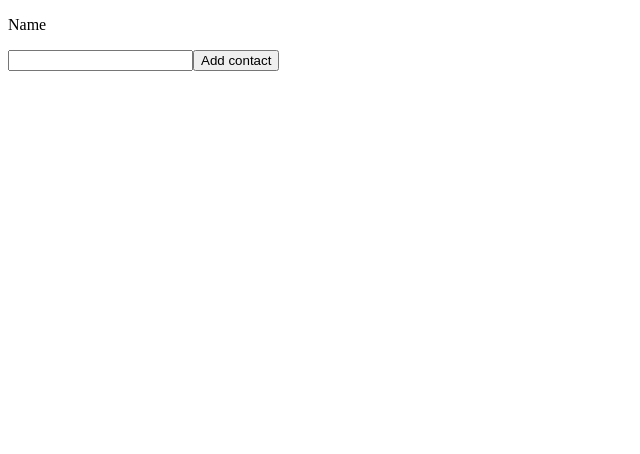
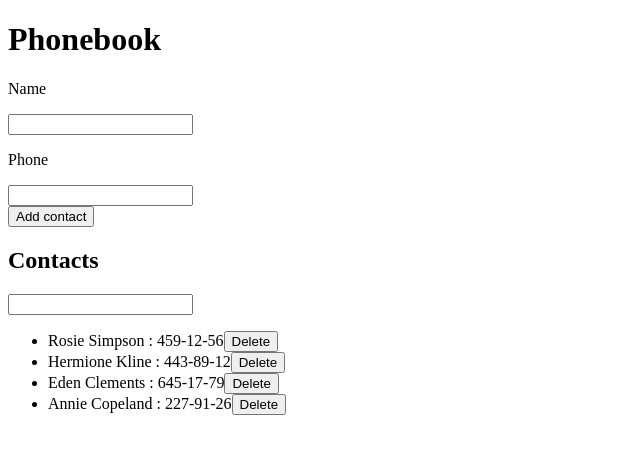
Before and after one commit to darya-ungvari/goit-react-hw-02-phonebook, a React (Create React App) app: page / in a window 1280 px wide. Shown: the top 454 px of the page, without its empty margins (0-640 px from the left). Built offline with nearby package versions, Linux system fonts and the light colour scheme.

Commit message:
Add filter

```diff
--- a/src/App.js
+++ b/src/App.js
@@ -1,33 +1,58 @@
 import './App.css';
 import React from 'react';
 import Form from './Components/Form/Form';
-import ContactList from './Components/ContactList/ContactList'
+import ContactList from './Components/ContactList/ContactList';
+import Filter from './Components/Filter/Filter';
 
 class App extends React.Component {
   state = {
-    contacts: [],
-    name: ''
+    contacts: [{id: 'id-1', name: 'Rosie Simpson', number: '459-12-56'},
+    {id: 'id-2', name: 'Hermione Kline', number: '443-89-12'},
+    {id: 'id-3', name: 'Eden Clements', number: '645-17-79'},
+    {id: 'id-4', name: 'Annie Copeland', number: '227-91-26'}],
+    filter: ''
   }
 
 
+  onFormSubmit = (contact) => {
+    let existedName = this.state.contacts.find((i) => i.name === contact.name)
+    if (existedName) {
+      alert(`${contact.name} is already in contacts`)
+    } else {this.setState({ contacts: [...this.state.contacts, contact]})}
+}
 
+  filteredContacts = () => {
+    if (this.state.filter !== '') {
+      // i - {id: '', name: '', number: ''}
+      return this.state.contacts.filter((i) => i.name.toLowerCase().includes(this.state.filter.toLowerCase()))
+    }
 
-  onFormSubmit = (contact) => {
-    console.log(contact);
-    this.setState({ contacts: [...this.state.contacts, contact]})
-}
+    return this.state.contacts;
+  }
+
+  onFilterChange = (e) => {
+    const filter = e.target.value;
+    this.setState({ filter: filter })
+  }
+
+  onDeleteContact = (id) => {
+    console.log(id);
+    this.setState({ contacts: this.state.contacts.filter(item => item.id !== id) })
+  }
 
   render() {
     return(
       <>
+        <h1>Phonebook</h1>
         <Form onFormSubmit={this.onFormSubmit}></Form>
+        <h2>Contacts</h2>
+        <Filter filteredArray={this.filteredContacts}
+        onChangeFilter={this.onFilterChange}>
+        </Filter>
         <ContactList
-          contactsArray={this.state.contacts}
-        ></ContactList>
-
-
-
-
+          deleteContact={this.onDeleteContact}
+          contactsArray={this.filteredContacts()}>
+        </ContactList>
       </>
     )
   }
--- a/src/Components/ContactList/ContactList.js
+++ b/src/Components/ContactList/ContactList.js
@@ -1,6 +1,6 @@
 
 
-const ContactList = ({ contactsArray }) => {
+const ContactList = ({ contactsArray, deleteContact }) => {
 
 
     console.log(contactsArray);
@@ -8,7 +8,10 @@ const ContactList = ({ contactsArray }) => {
 
         <>
             <ul>
-                {contactsArray.map((contact) => <li key={contact.id}>{contact.name}</li>
+                {contactsArray.map((contact) => <li
+                key={contact.id}>{contact.name} : {contact.number}
+                <button onClick={() => deleteContact(contact.id)}>Delete</button>
+                </li>
                 )}
             </ul>
         </>
--- /dev/null
+++ b/src/Components/Filter/Filter.js
@@ -0,0 +1,12 @@
+
+// props -  object! {}
+// props.onChangeFilter
+const Filter = ({ onChangeFilter })  => {
+
+
+    return(
+        <input onChange={onChangeFilter}></input>
+    )
+}
+
+export default Filter;
--- a/src/Components/Form/Form.js
+++ b/src/Components/Form/Form.js
@@ -4,17 +4,23 @@ import { v4 as uuidv4 } from 'uuid';
 class Form extends React.Component {
 
     state = {
-        name: ''
+        name: '',
+        number: ''
     }
 
-    onCreateNewName = e => {
+    onNameChange = e => {
         this.setState({ name: e.target.value });
         console.log(e.target.value);
       }
 
+      onNumberChange = (e) => {
+          this.setState({ number: e.target.value });
+          console.log(this.state.number);
+      }
+
     localSubmit = (e) => {
         e.preventDefault()
-        this.props.onFormSubmit({ id: uuidv4(), name: this.state.name })
+        this.props.onFormSubmit({ id: uuidv4(), name: this.state.name, number: this.state.number })
     }
 
     render() {
@@ -23,7 +29,7 @@ class Form extends React.Component {
                 <form onSubmit={this.localSubmit}>
                     <p>Name</p>
                     <input
-                        onChange={this.onCreateNewName}
+                        onChange={this.onNameChange}
                         className=''
                         type="text"
                         name="name"
@@ -31,6 +37,17 @@ class Form extends React.Component {
                         title="Имя может состоять только из букв, апострофа, тире и пробелов. Например Adrian, Jacob Mercer, Charles de Batz de Castelmore d'Artagnan и т. п."
                         required
                     />
+                    <br></br>
+                    <p>Phone</p>
+                    <input
+                        onChange={this.onNumberChange}
+                        type="tel"
+                        name="number"
+                        pattern="\+?\d{1,4}?[-.\s]?\(?\d{1,3}?\)?[-.\s]?\d{1,4}[-.\s]?\d{1,4}[-.\s]?\d{1,9}"
+                        title="Номер телефона должен состоять цифр и может содержать пробелы, тире, круглые скобки и может начинаться с +"
+                        required
+                    />
+                    <br></br>
                     <button type="submit" >Add contact</button>
                 </form>
             </>
```
Also changed, not shown: src/Components/Filter/Filter.module.css (added).
